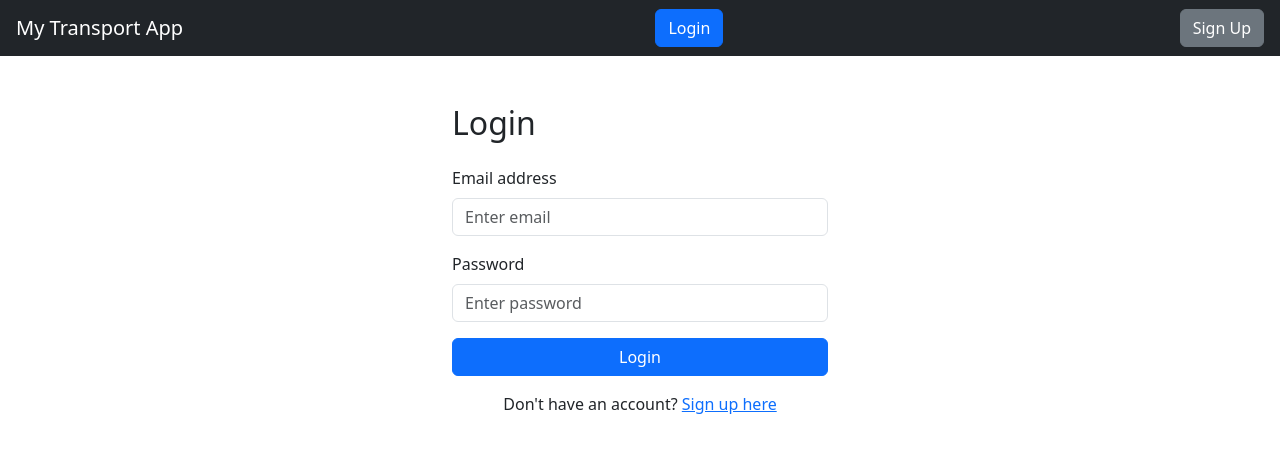
After one commit to mahmoudmoe53/Public_Transit_App, a Flask app: page /login in a window 1280 px wide. The commit adds this page. Shown: the top 453 px of the page. Run offline with Flask 3, Linux system fonts and the light colour scheme; some libraries are stand-ins or nearby versions.

Commit message:
login, logout, signup, password hashing

```diff
--- a/app.py
+++ b/app.py
@@ -1,15 +1,14 @@
 import os
 import psycopg2
-from flask import Flask, render_template, request, jsonify, session
+from flask import Flask, render_template, request, jsonify, session, url_for, redirect
 from dotenv import load_dotenv
-from lib.users import Users
+from lib.users import Users, get_db_connection
 import requests
 from lib.gpsApi import Gps
 from lib.googleApi import GoogleApi
 from lib.tflApi import TflApi
 from lib.tomtomApi import TomtomApi
 from lib.weather import Weather
-
 
 load_dotenv()
 
@@ -23,38 +22,33 @@ def get_db_connection():
                             password=os.getenv('DB_PASSWORD'))
     return conn
 
-users = Users(get_db_connection())
-
+users = Users(get_db_connection)
 
 USER_IP_URL = "http://ip-api.com/json/"
 
 
+def is_logged_in():
+    return "user_id" in session
 
+@app.route('/', methods=['GET', 'POST'])
+def hello():
+    if not is_logged_in():
+        return redirect(url_for('login'))
 
-
-
-# @app.route("location")
-# def location():
-
-@app.route('/', methods=['GET','POST'])
-def hello():
     gps = Gps()
     gps.get_location()
     session['lat'] = gps.latitude
     session['lon'] = gps.longitude
 
-
-
     location = None
     if request.method == "POST":
         location = request.form.get("location")
+
     if not location:
         return render_template('index.html')
 
-
     lat = session.get('lat')
     lon = session.get('lon')
-
 
     startend = GoogleApi(lat, lon, location)
     startend.get_start_end_point()
@@ -67,27 +61,22 @@ def hello():
     child_number = testing_arrivals.get_child_number(parent_number, bus_stop_letter)
     arrivals = testing_arrivals.get_live_arrivals(child_number)
 
-
     testing_update = TomtomApi(lat, lon)
-    print(testing_update.latitude)
     cc = testing_update.get_coordinates()
-    print(cc)
     pp = testing_update.get_accident_update(cc)
-    print(pp)
 
     weather = Weather(lat=lat, lon=lon)
     temps = weather.location_weather()
 
-
     return render_template("index.html", temps=temps, arrivals=arrivals)
-
-
 
 @app.route("/signup", methods=['GET', 'POST'])
 def sign_up():
+    if is_logged_in():
+        return redirect(url_for('hello'))
+
     if request.method == 'GET':
         return render_template("signup.html")
-
 
     name = request.form.get('name')
     email = request.form.get('email')
@@ -99,25 +88,34 @@ def sign_up():
     users.create(name, email, password)
     return jsonify({"message": "User created successfully"}), 201
 
+@app.route("/login", methods=['GET', 'POST'])
+def login():
+    if is_logged_in():
+        return redirect(url_for('hello'))
+
+    if request.method == 'GET':
+        return render_template("login.html")
+
+    email = request.form.get("email")
+    password = request.form.get("password")
+
+    if not email or not password:
+        return jsonify({"error": "Both fields required"}), 400
+
+    user = users.login(email, password)
+
+    if user:
+        session["user_id"] = user[0]
+        session["user_name"] = user[1]
+        return redirect(url_for('hello'))
+    else:
+        return jsonify({"error": "Invalid credentials"}), 401
 
 
-
-
-
-
-
-
-    return render_template('results.html', startend=a, message=a)
-
-
-
-
-
-
-
-
-
-
+@app.route("/logout")
+def logout():
+    session.clear()
+    return redirect(url_for("login"))
 
 if __name__ == "__main__":
     app.run(debug=True)
--- a/templates/base.html
+++ b/templates/base.html
@@ -8,6 +8,16 @@
 <body>
     <nav class="navbar navbar-dark bg-dark px-3">
         <a class="navbar-brand" href="/">My Transport App</a>
+
+
+        {% if session.get('user_id') %}
+
+            <a href="{{ url_for('logout') }}" class="btn btn-danger">Logout</a>
+        {% else %}
+
+            <a href="{{ url_for('login') }}" class="btn btn-primary">Login</a>
+            <a href="{{ url_for('sign_up') }}" class="btn btn-secondary">Sign Up</a>
+        {% endif %}
     </nav>
     <div class="container mt-4">
         {% block content %}{% endblock %}
--- a/templates/index.html
+++ b/templates/index.html
@@ -2,7 +2,6 @@
 {% block content %}
 
 <h1 class="mb-4">Transport Info Checker</h1>
-
 
 <form method="POST" action="/">
     <div class="mb-3">
@@ -17,7 +16,6 @@
     </div>
     <button type="submit" class="btn btn-primary">Check Info</button>
 </form>
-
 
 {% if temps %}
     <div class="mt-5">
--- /dev/null
+++ b/templates/login.html
@@ -0,0 +1,33 @@
+{% extends "base.html" %}
+{% block content %}
+<div class="container mt-5" style="max-width: 400px;">
+    <h2 class="mb-4">Login</h2>
+    <form method="POST" action="/login">
+        <div class="mb-3">
+            <label for="email" class="form-label">Email address</label>
+            <input
+                type="email"
+                class="form-control"
+                id="email"
+                name="email"
+                placeholder="Enter email"
+                required>
+        </div>
+        <div class="mb-3">
+            <label for="password" class="form-label">Password</label>
+            <input
+                type="password"
+                class="form-control"
+                id="password"
+                name="password"
+                placeholder="Enter password"
+                required>
+        </div>
+        <button type="submit" class="btn btn-primary w-100">Login</button>
+    </form>
+
+    <div class="mt-3 text-center">
+        <p>Don't have an account? <a href="{{ url_for('sign_up') }}">Sign up here</a></p>
+    </div>
+</div>
+{% endblock %}
```
Also changed, not shown: lib/users.py (+46 -30 lines).
